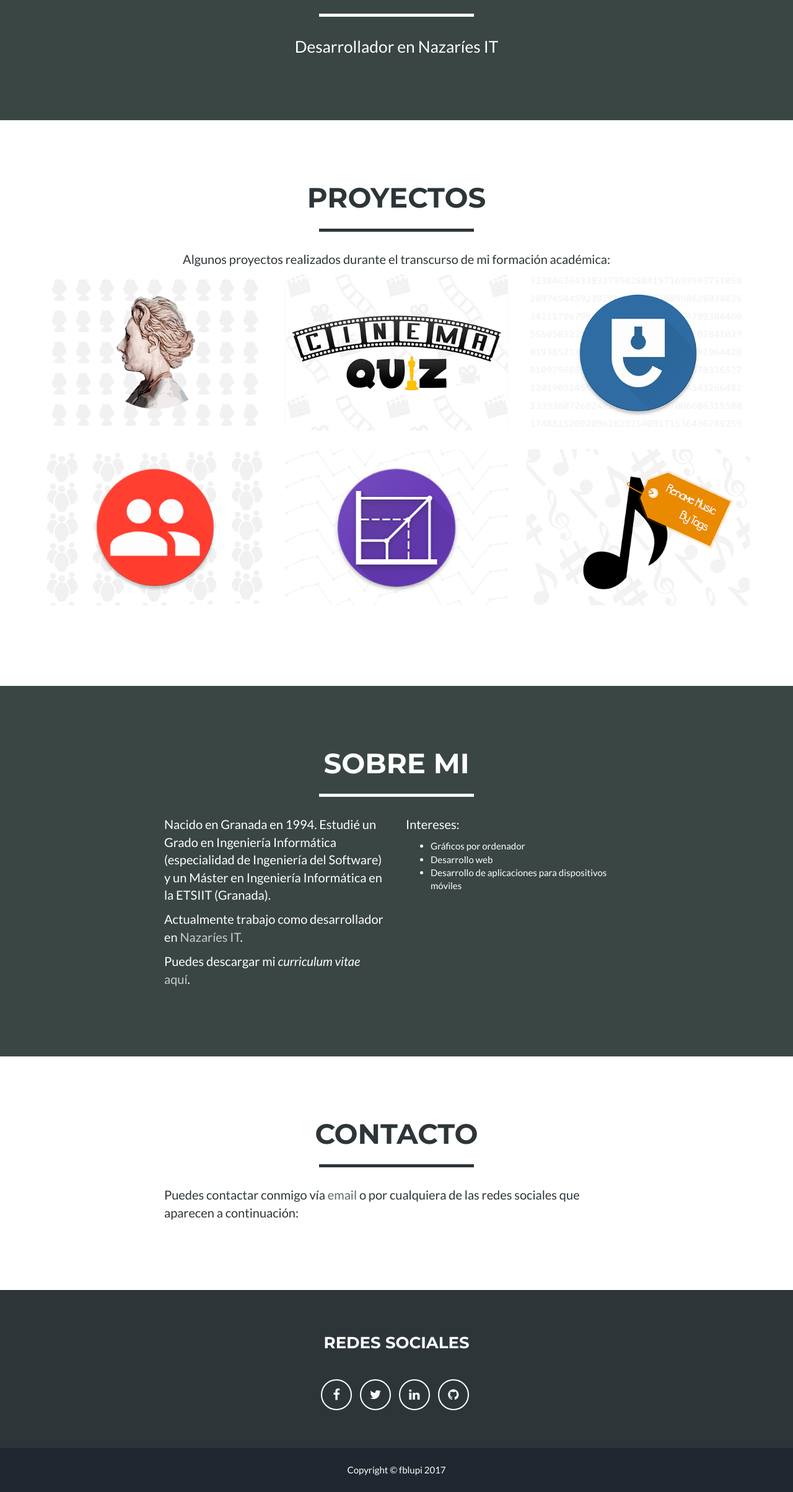
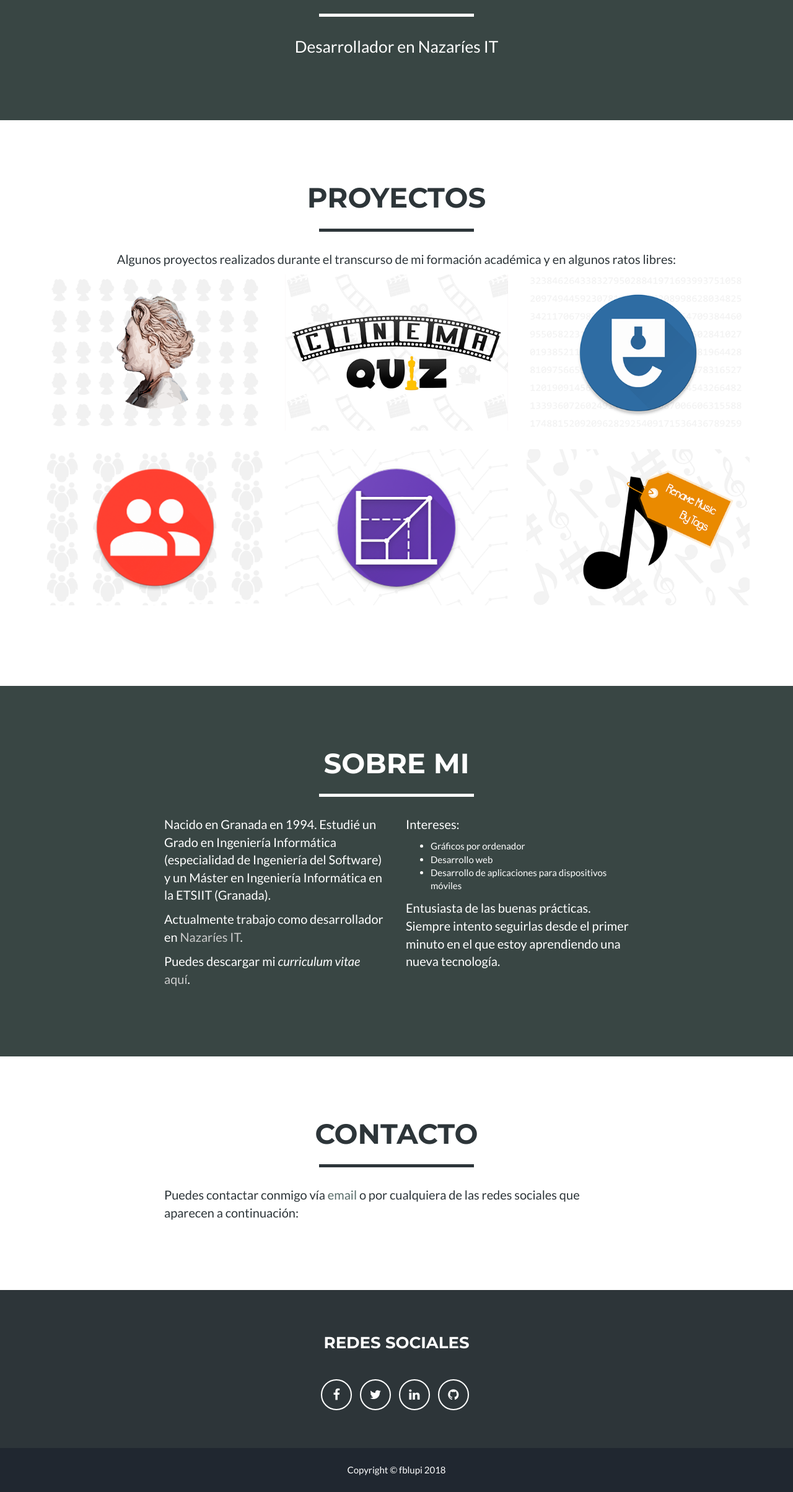
Before and after one commit to fblupi/fblupi.github.io, a plain HTML site: page es-ES/index.html in a window 1280 px wide. Shown: the part 683-3091 px from the top of the page at 62% size. Drawn offline with nearby package versions, Linux system fonts and the light colour scheme.

Commit message:
New paragraph in about me

```diff
--- a/es-ES/index.html
+++ b/es-ES/index.html
@@ -113,7 +113,7 @@
                 <div class="col-lg-12 text-center">
                     <h2>Proyectos</h2>
                     <hr class="star-primary">
-                    <p>Algunos proyectos realizados durante el transcurso de mi formación académica:</p>
+                    <p>Algunos proyectos realizados durante el transcurso de mi formación académica y en algunos ratos libres:</p>
                 </div>
             </div>
             <div class="row">
@@ -203,6 +203,7 @@
                         <li>Desarrollo web</li>
                         <li>Desarrollo de aplicaciones para dispositivos móviles</li>
                     </ul>
+                    <p>Entusiasta de las buenas prácticas. Siempre intento seguirlas desde el primer minuto en el que estoy aprendiendo una nueva tecnología.</p>
                 </div>
             </div>
         </div>
@@ -254,7 +255,7 @@
             <div class="container">
                 <div class="row">
                     <div class="col-lg-12">
-                        Copyright &copy; fblupi 2017
+                        Copyright &copy; fblupi 2018
                     </div>
                 </div>
             </div>
```
Also changed, not shown: en-GB/index.html (+2 -1 lines).
